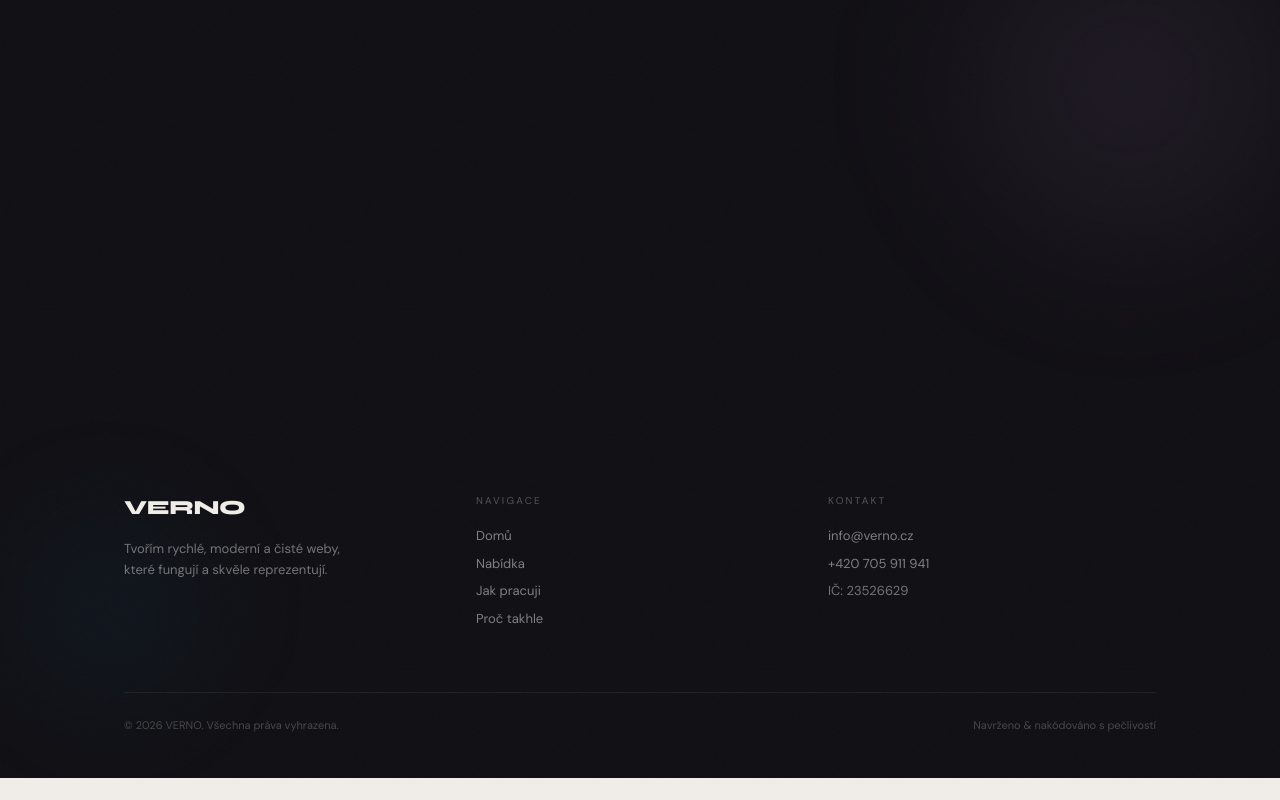
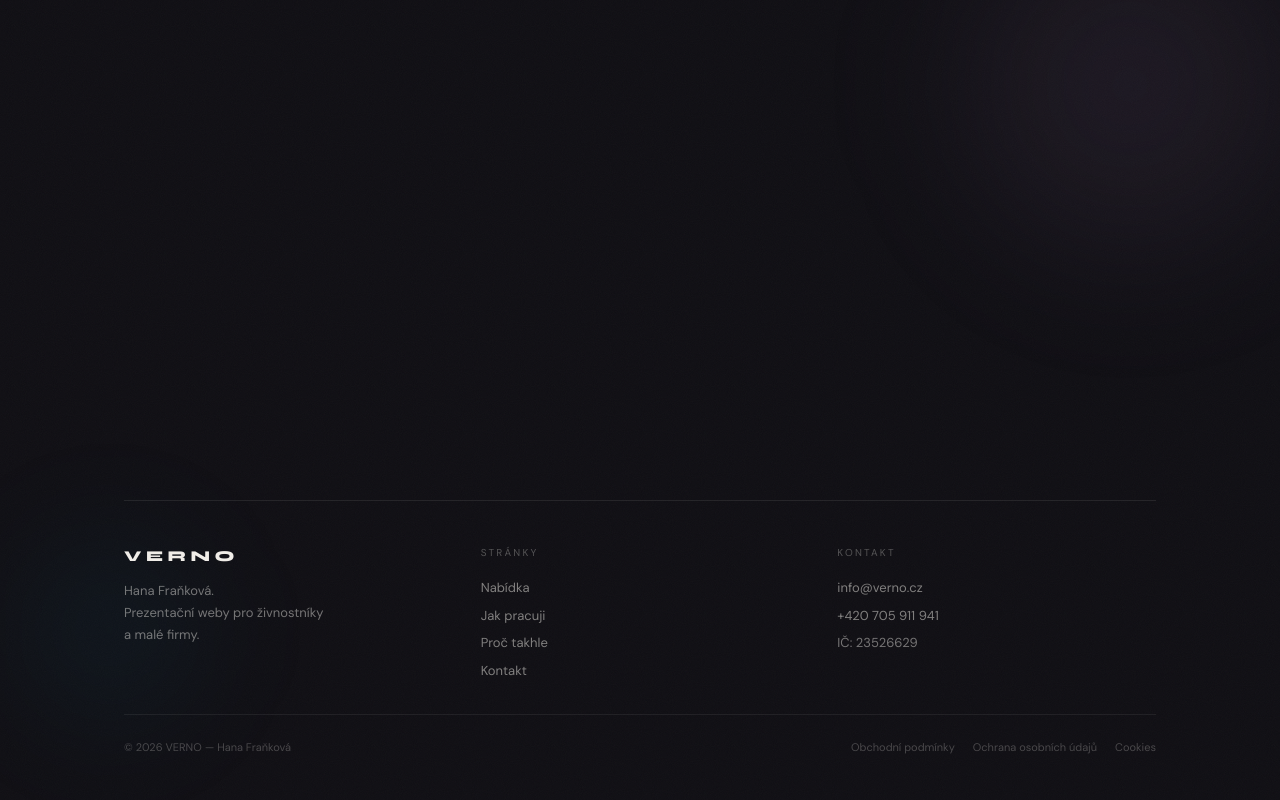
Before and after one commit to Verno01/verno-muj-web, a Next.js app: page / in a window 1280 px wide. Shown: the part 5744-6544 px from the top of the page. Before the commit the page ends 6522 px from the top, so only its background shows below. Built offline with nearby package versions, Linux system fonts and the light colour scheme.

Commit message:
Update Footer.tsx

```diff
--- a/components/Footer.tsx
+++ b/components/Footer.tsx
@@ -1,5 +1,3 @@
-'use client'
-
 import Link from 'next/link'
 
 export default function Footer() {
@@ -17,35 +15,24 @@ export default function Footer() {
       <div className="inner-wide" style={{ position: 'relative', zIndex: 2 }}>
         {/* CTA */}
         <div className="reveal" style={{ marginBottom: 'clamp(52px,8vw,88px)' }}>
-          <p style={{ fontFamily: "'Syne',sans-serif", fontSize: 'clamp(2.1rem,6vw,4.5rem)', fontWeight: 800, color: 'var(--cloud)', letterSpacing: '-.04em', lineHeight: 1.05, margin: '0 0 24px', maxWidth: 820 }}>
-            Máte nápad, který si zaslouží skvělý web?
+          <p style={{ fontFamily: "'Syne',sans-serif", fontSize: 'clamp(2.8rem,6.5vw,5.6rem)', fontWeight: 800, lineHeight: .94, letterSpacing: '-.045em', color: 'var(--cloud)', margin: '0 0 32px', maxWidth: 760 }}>
+            Pojďme vašemu<br />webu dát tvar.
           </p>
-          <Link href="/kontakt" style={{
-            display: 'inline-block',
-            background: 'var(--orchid)', color: 'var(--deep)',
-            fontFamily: "'Syne',sans-serif", fontSize: 'clamp(1rem,3vw,1.15rem)', fontWeight: 700,
-            padding: '18px 38px', borderRadius: 2, textDecoration: 'none',
-            letterSpacing: '-.01em', transition: 'transform .2s',
-          }}
-          onMouseEnter={e => (e.currentTarget.style.transform = 'translateY(-2px)')}
-          onMouseLeave={e => (e.currentTarget.style.transform = 'translateY(0)')}
-          >
-            Napište mi →
-          </Link>
+          <Link href="/kontakt" className="btn btn-lt">Napsat mi ↗</Link>
         </div>
 
-        {/* Grid links */}
-        <div style={{ display: 'grid', gridTemplateColumns: 'repeat(auto-fit, minmax(200px, 1fr))', gap: '40px 24px', marginBottom: 60 }}>
+        {/* Grid */}
+        <div style={{ display: 'grid', gridTemplateColumns: 'repeat(auto-fit,minmax(170px,1fr))', gap: 38, paddingTop: 44, borderTop: '1px solid rgba(240,237,232,.09)' }}>
           <div>
-            <p style={{ fontFamily: "'Syne',sans-serif", fontWeight: 800, fontSize: 20, color: 'var(--cloud)', margin: '0 0 16px', letterSpacing: '-.02em' }}>VERNO</p>
-            <p style={{ fontSize: 13, lineHeight: 1.6, margin: 0, maxWidth: 240 }}>Tvořím rychlé, moderní a čisté weby, které fungují a skvěle reprezentují.</p>
+            <p style={{ fontFamily: "'Syne',sans-serif", fontSize: 15, fontWeight: 800, letterSpacing: '.3em', color: 'var(--cloud)', margin: '0 0 12px' }}>VERNO</p>
+            <p style={{ fontSize: 13, lineHeight: 1.7, maxWidth: 200 }}>Hana Fraňková.<br />Prezentační weby pro živnostníky a malé firmy.</p>
           </div>
           <div>
-            <p style={{ fontSize: 10, letterSpacing: '.22em', textTransform: 'uppercase', color: 'rgba(240,237,232,.3)', margin: '0 0 14px' }}>Navigace</p>
-            <Link href="/" style={{ display: 'block', fontSize: 13, color: 'rgba(240,237,232,.5)', textDecoration: 'none', padding: '4px 0', transition: 'color .2s' }} onMouseEnter={e => (e.currentTarget.style.color = 'rgba(240,237,232,.88)')} onMouseLeave={e => (e.currentTarget.style.color = 'rgba(240,237,232,.5)')}>Domů</Link>
-            <Link href="/nabidka" style={{ display: 'block', fontSize: 13, color: 'rgba(240,237,232,.5)', textDecoration: 'none', padding: '4px 0', transition: 'color .2s' }} onMouseEnter={e => (e.currentTarget.style.color = 'rgba(240,237,232,.88)')} onMouseLeave={e => (e.currentTarget.style.color = 'rgba(240,237,232,.5)')}>Nabídka</Link>
-            <Link href="/jak-pracuji" style={{ display: 'block', fontSize: 13, color: 'rgba(240,237,232,.5)', textDecoration: 'none', padding: '4px 0', transition: 'color .2s' }} onMouseEnter={e => (e.currentTarget.style.color = 'rgba(240,237,232,.88)')} onMouseLeave={e => (e.currentTarget.style.color = 'rgba(240,237,232,.5)')}>Jak pracuji</Link>
-            <Link href="/proc-takhle" style={{ display: 'block', fontSize: 13, color: 'rgba(240,237,232,.5)', textDecoration: 'none', padding: '4px 0', transition: 'color .2s' }} onMouseEnter={e => (e.currentTarget.style.color = 'rgba(240,237,232,.88)')} onMouseLeave={e => (e.currentTarget.style.color = 'rgba(240,237,232,.5)')}>Proč takhle</Link>
+            <p style={{ fontSize: 10, letterSpacing: '.22em', textTransform: 'uppercase', color: 'rgba(240,237,232,.3)', margin: '0 0 14px' }}>Stránky</p>
+            <Link href="/nabidka" className="footer-link">Nabídka</Link>
+            <Link href="/jak-pracuji" className="footer-link">Jak pracuji</Link>
+            <Link href="/proc-takhle" className="footer-link">Proč takhle</Link>
+            <Link href="/kontakt" className="footer-link">Kontakt</Link>
           </div>
           <div>
             <p style={{ fontSize: 10, letterSpacing: '.22em', textTransform: 'uppercase', color: 'rgba(240,237,232,.3)', margin: '0 0 14px' }}>Kontakt</p>
@@ -57,10 +44,29 @@ export default function Footer() {
 
         {/* Bottom bar */}
         <div style={{ paddingTop: 24, marginTop: 30, borderTop: '1px solid rgba(240,237,232,.07)', display: 'flex', flexWrap: 'wrap', justifyContent: 'space-between', gap: 12, fontSize: 11, color: 'rgba(240,237,232,.25)' }}>
-          <p style={{ margin: 0 }}>© {year} VERNO. Všechna práva vyhrazena.</p>
-          <p style={{ margin: 0 }}>Navrženo & nakódováno s pečlivostí</p>
+          <p style={{ margin: 0 }}>© {year} VERNO — Hana Fraňková</p>
+          <div style={{ display: 'flex', gap: 18, flexWrap: 'wrap' }}>
+            <Link href="/obchodni-podminky" style={{ color: 'inherit', textDecoration: 'none' }}>Obchodní podmínky</Link>
+            <Link href="/ochrana-osobnich-udaju" style={{ color: 'inherit', textDecoration: 'none' }}>Ochrana osobních údajů</Link>
+            <Link href="/cookies" style={{ color: 'inherit', textDecoration: 'none' }}>Cookies</Link>
+          </div>
         </div>
       </div>
+
+      {/* Styly pro plynulé zesvětlení odkazů bez JavaScriptu */}
+      <style>{`
+        .footer-link {
+          display: block;
+          font-size: 13px;
+          color: rgba(240,237,232,.5);
+          text-decoration: none;
+          padding: 4px 0;
+          transition: color .2s;
+        }
+        .footer-link:hover {
+          color: rgba(240,237,232,.88) !important;
+        }
+      `}</style>
     </footer>
   )
 }
```
